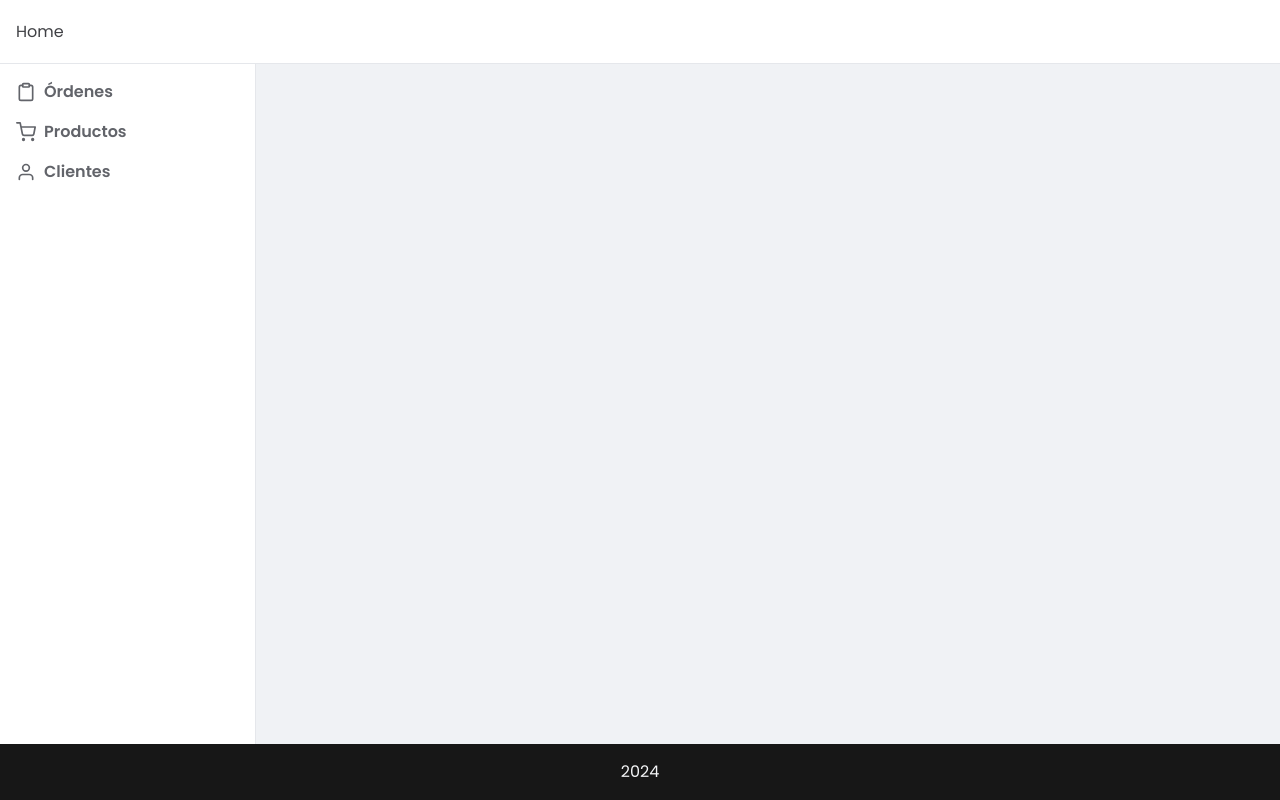
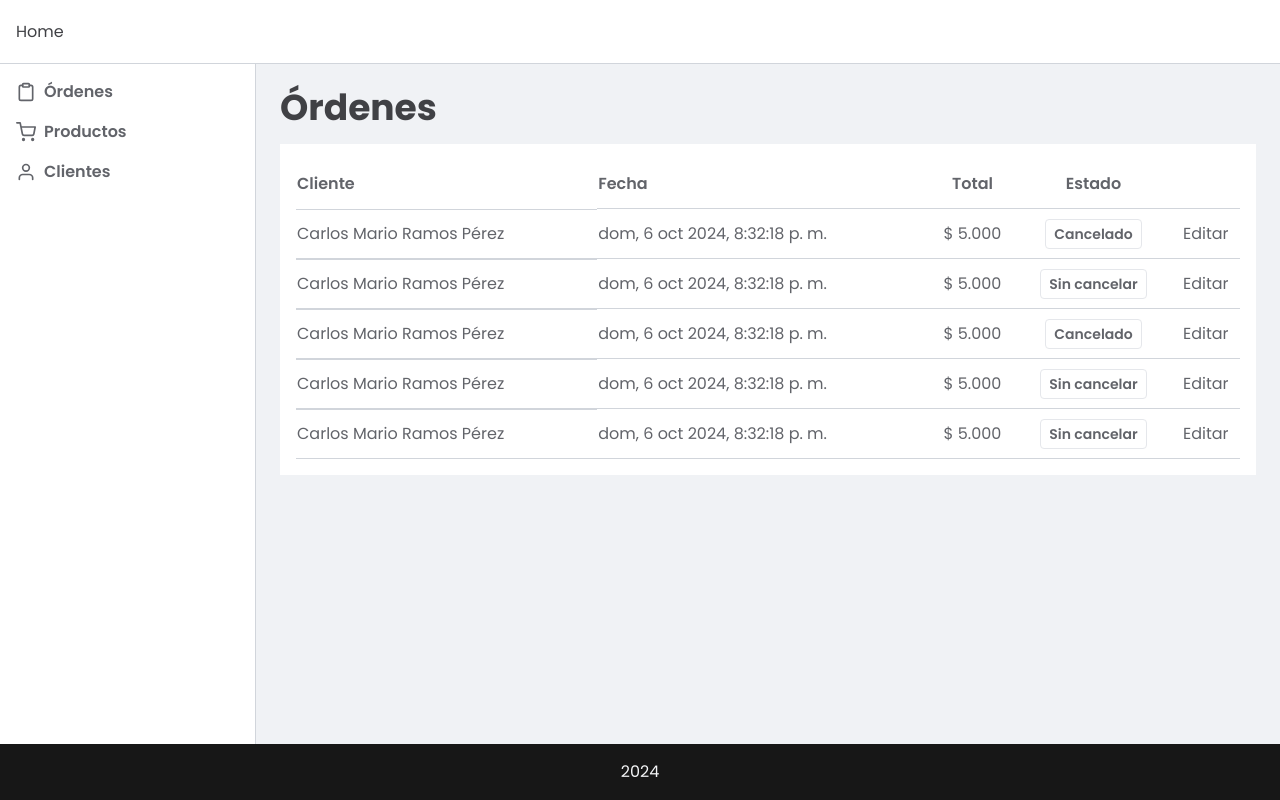
Before and after one commit to soycmramos/react-pos, a React (Vite) app: page /orders in a window 1280 px wide. Built offline with nearby package versions, Linux system fonts and the light colour scheme.

Commit message:
Init orders table

```diff
--- a/src/App.jsx
+++ b/src/App.jsx
@@ -1,12 +1,14 @@
 import { Routes, Route } from 'react-router-dom'
 import Layout from './components/Layout'
 import Home from './pages/Home'
+import Orders from './pages/Orders'
 
 export default function App() {
 	return (
 		<Layout>
 			<Routes>
 				<Route path='/' element={<Home />} />
+				<Route path='/orders' element={<Orders />} />
 			</Routes>
 		</Layout>
 	)
--- a/src/components/Aside.jsx
+++ b/src/components/Aside.jsx
@@ -2,7 +2,7 @@ import Nav from './Nav'
 
 export default function Aside() {
 	return (
-		<aside className='bg-white border-r border-gray-200'>
+		<aside className='bg-white border-r border-gray-300'>
 			<Nav />
 		</aside>
 	)
--- a/src/components/Header.jsx
+++ b/src/components/Header.jsx
@@ -3,7 +3,7 @@ import { Link } from 'react-router-dom'
 
 export default function Header() {
 	return (
-		<header className='bg-white border-b border-gray-200'>
+		<header className='bg-white border-b border-gray-300'>
 			<Container className={`flex justify-between items-center h-full`}>
 				<Link to='/'>
 					<h1>Home</h1>
--- a/src/pages/Home.jsx
+++ b/src/pages/Home.jsx
@@ -1,7 +1,5 @@
-import { useEffect } from 'react'
-
 export default function Home() {
-	useEffect(() => document.title = 'Home', [])
+	document.title = 'Home'
 
 	return (
 		<section>
--- /dev/null
+++ b/src/pages/Orders.jsx
@@ -0,0 +1,61 @@
+import { useState } from 'react'
+import { FiUser } from 'react-icons/fi'
+
+export default function Orders() {
+	document.title = 'Orders'
+
+	const date = new Date().toLocaleDateString('es-ES', {
+		weekday: 'short',
+		year: 'numeric',
+		month: 'short',
+		day: 'numeric',
+		hour: 'numeric',
+		minute: 'numeric',
+		second: 'numeric',
+		hour12: true
+	})
+
+	const arr = [0, 1, 0, 1, 1, 0, 1, 0]
+	arr.length = 5
+
+	return (
+		<section className='p-6'>
+			<h2 className='text-4xl font-bold pb-4'>Órdenes</h2>
+			<div className='bg-white p-4'>
+				<table className='bg-white p-6 w-full text-left'>
+					<thead>
+						<tr>
+							<th className='py-3 border-gray-300 font-semibold'>Cliente</th>
+							<th className='py-3 border-gray-300 font-semibold'>Fecha</th>
+							<th className='py-3 border-gray-300 font-semibold text-center'>Total</th>
+							<th className='py-3 border-gray-300 font-semibold text-center'>Estado</th>
+							<th className='py-3 border-gray-300 font-semibold'></th>
+						</tr>
+					</thead>
+					<tbody>
+						{
+							arr.map(x => {
+								const color = x === 0 ? 'green' : 'red'
+								const content = x === 0 ? 'Cancelado' : 'Sin cancelar'
+								return (
+									<tr>
+										<td className='py-3 border-y border-gray-300 flex items-center'>Carlos Mario Ramos Pérez</td>
+										<td className='py-3 border-y border-gray-300'>{date}</td>
+										<td className='py-3 border-y border-gray-300 text-center'>$ 5.000</td>
+										<td className='py-3 border-y border-gray-300 text-center'>
+											<span
+												className={`font-semibold py-1 px-2 text-sm bg-${color}-500/10 text-${color}-600 border border-${color}-200 rounded`}>
+												{content}
+											</span>
+										</td>
+										<td className='py-3 border-y border-gray-300 text-center'>Editar</td>
+									</tr>
+								)
+							})
+						}
+					</tbody>
+				</table>
+			</div>
+		</section>
+	)
+}
```
